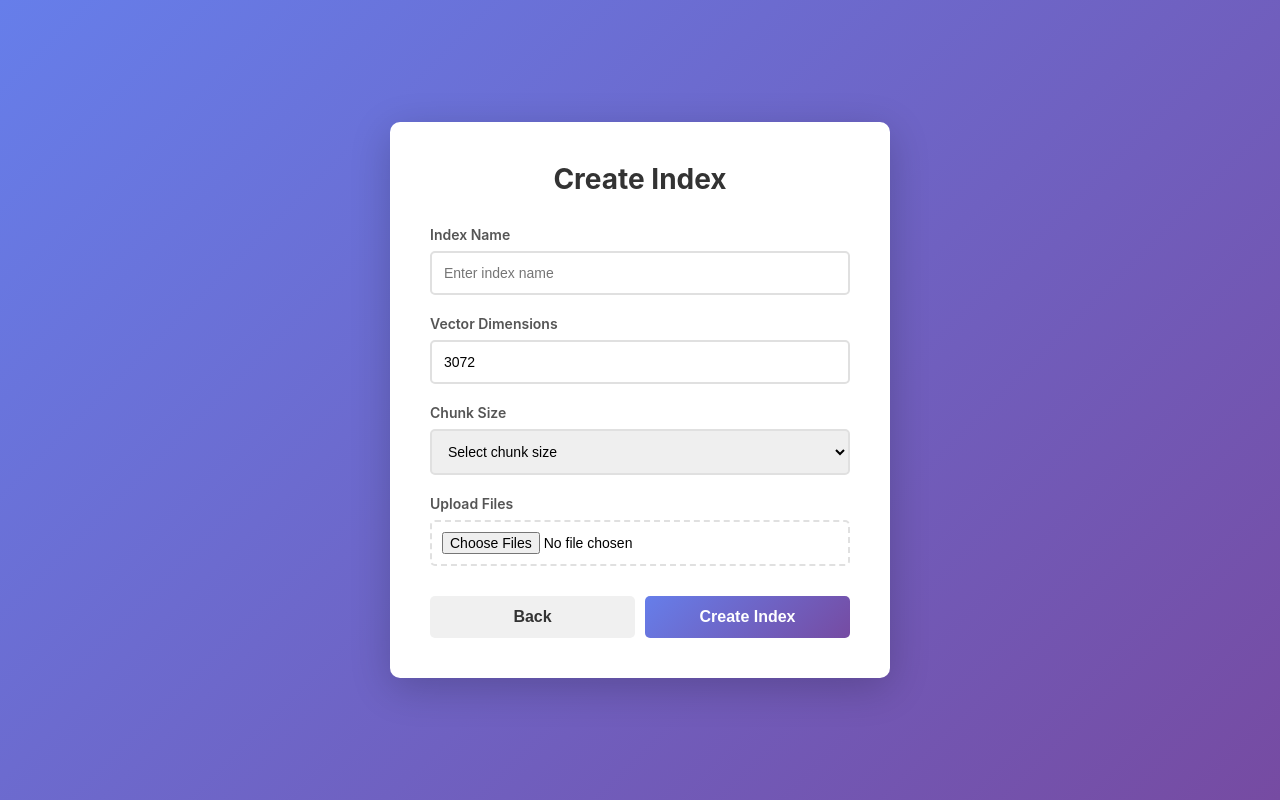
After one commit to ChrisChinh/CapstoneRAGTool, a Flask app: page /show_create_index in a window 1280 px wide. The commit adds this page. Run offline with Flask 3, Linux system fonts and the light colour scheme.

Commit message:
Create indexes

```diff
--- a/server.py
+++ b/server.py
@@ -11,10 +11,36 @@ class Server:
         self.app  = Flask(__name__)
         self.add_route("/", self.load_page)
         self.add_route("/delete_index", self.delete_index)
+        self.add_route("/create_index", self.create_index)
+        self.add_route("/show_create_index", self.show_create_index)
+
+    def create_index(self):
+        form_data = request.form
+        index_name = form_data.get('name')
+        search_dim = int(form_data.get('dimensions', 3072))
+        chunk_size = int(form_data.get('chunk_size', 800))
+        uploaded_files = request.files.getlist('files')
+
+        if not index_name:
+            return jsonify({"error": "Index name is required"}), 400
+        try:
+            self.azure_client.create_index(index_name, search_dim=search_dim)
+            for file in uploaded_files:
+                if file.filename.endswith('.pdf'):
+                    self.azure_client.upload_pdf(file, index_name, chunk_size=chunk_size)
+            return jsonify({"message": f"Index '{index_name}' created and files uploaded successfully"})
+        except Exception as e:
+            logging.error(f"Error creating index: {e}")
+            return jsonify({"error": str(e)}), 500
+
+    def show_create_index(self):
+        return render_template("create_index.html")
 
     def load_page(self):
-        indexes = self.azure_client.get_index_names()
-        indexes = [{"id": idx, "name": idx, "created_at": "N/A"} for idx in indexes]
+        indexes: list[dict] = self.azure_client.get_index_names()
+        for idx in indexes:
+            idx.setdefault("created_at", "N/A")
+            idx.setdefault("status", "active")
         return render_template("index.html", indexes=indexes)
 
     def delete_index(self):
--- /dev/null
+++ b/templates/create_index.html
@@ -0,0 +1,146 @@
+<!DOCTYPE html>
+<html lang="en">
+<head>
+    <meta charset="UTF-8">
+    <meta name="viewport" content="width=device-width, initial-scale=1.0">
+    <title>Create Index</title>
+    <style>
+        * {
+            margin: 0;
+            padding: 0;
+            box-sizing: border-box;
+        }
+        body {
+            font-family: -apple-system, BlinkMacSystemFont, 'Segoe UI', Roboto, 'Helvetica Neue', Arial, sans-serif;
+            background: linear-gradient(135deg, #667eea 0%, #764ba2 100%);
+            min-height: 100vh;
+            display: flex;
+            justify-content: center;
+            align-items: center;
+            padding: 20px;
+        }
+        .container {
+            background: white;
+            border-radius: 10px;
+            box-shadow: 0 10px 40px rgba(0, 0, 0, 0.2);
+            padding: 40px;
+            max-width: 500px;
+            width: 100%;
+        }
+        h1 {
+            color: #333;
+            margin-bottom: 30px;
+            text-align: center;
+            font-size: 28px;
+        }
+        .form-group {
+            margin-bottom: 20px;
+        }
+        label {
+            display: block;
+            color: #555;
+            font-weight: 600;
+            margin-bottom: 8px;
+            font-size: 14px;
+        }
+        input[type="text"],
+        input[type="number"],
+        select {
+            width: 100%;
+            padding: 12px;
+            border: 2px solid #e0e0e0;
+            border-radius: 5px;
+            font-size: 14px;
+            transition: border-color 0.3s;
+        }
+        input[type="text"]:focus,
+        input[type="number"]:focus,
+        select:focus {
+            outline: none;
+            border-color: #667eea;
+        }
+        input[type="file"] {
+            display: block;
+            width: 100%;
+            padding: 10px;
+            border: 2px dashed #e0e0e0;
+            border-radius: 5px;
+            cursor: pointer;
+            font-size: 14px;
+            transition: border-color 0.3s;
+        }
+        input[type="file"]:hover {
+            border-color: #667eea;
+        }
+        .button-group {
+            display: flex;
+            gap: 10px;
+            margin-top: 30px;
+        }
+        button {
+            flex: 1;
+            padding: 12px;
+            border: none;
+            border-radius: 5px;
+            font-size: 16px;
+            font-weight: 600;
+            cursor: pointer;
+            transition: transform 0.2s, box-shadow 0.2s;
+        }
+        .submit-btn {
+            background: linear-gradient(135deg, #667eea 0%, #764ba2 100%);
+            color: white;
+        }
+        .submit-btn:hover {
+            transform: translateY(-2px);
+            box-shadow: 0 5px 20px rgba(102, 126, 234, 0.4);
+        }
+        .back-btn {
+            background: #f0f0f0;
+            color: #333;
+        }
+        .back-btn:hover {
+            background: #e0e0e0;
+            transform: translateY(-2px);
+        }
+    </style>
+</head>
+<body>
+    <div class="container">
+        <h1>Create Index</h1>
+        <form method="POST" action="{{ url_for('create_index') }}" enctype="multipart/form-data">
+            <div class="form-group">
+                <label for="name">Index Name</label>
+                <input type="text" id="name" name="name" required placeholder="Enter index name">
+            </div>
+
+            <div class="form-group">
+                <label for="dimensions">Vector Dimensions</label>
+                <input type="number" id="dimensions" name="dimensions" value="3072" min="1" required>
+            </div>
+
+            <div class="form-group">
+                <label for="chunk_size">Chunk Size</label>
+                <select id="chunk_size" name="chunk_size" required>
+                    <option value="">Select chunk size</option>
+                    <option value="256">256</option>
+                    <option value="512">512</option>
+                    <option value="1024">1024</option>
+                    <option value="2048">2048</option>
+                    <option value="4096">4096</option>
+                </select>
+            </div>
+
+            <div class="form-group">
+                <label for="files">Upload Files</label>
+                <input type="file" id="files" name="files" multiple accept=".pdf,.txt,.docx" placeholder="Choose files to initialize with">
+            </div>
+
+            <div class="button-group">
+                <button type="button" class="back-btn" onclick="window.location.href='{{ url_for('load_page') }}'">Back</button>
+                <button type="submit" class="submit-btn">Create Index</button>
+            </div>
+        </form>
+    </div>
+</body>
+</html>
--- a/templates/index.html
+++ b/templates/index.html
@@ -329,7 +329,7 @@
                 <h2>All Indexes</h2>
                 <div class="search-box">
                     <input type="text" class="search-input" id="searchInput" placeholder="Search indexes..." onkeyup="filterTable()">
-                    <a href="#" class="btn btn-primary">
+                    <a href="{{ url_for('show_create_index') }}" class="btn btn-primary">
                         <svg width="16" height="16" fill="currentColor" viewBox="0 0 16 16">
                             <path d="M8 4a.5.5 0 0 1 .5.5v3h3a.5.5 0 0 1 0 1h-3v3a.5.5 0 0 1-1 0v-3h-3a.5.5 0 0 1 0-1h3v-3A.5.5 0 0 1 8 4z"/>
                         </svg>
```
Also changed, not shown: src/azure_client.py (+28 -19 lines).
